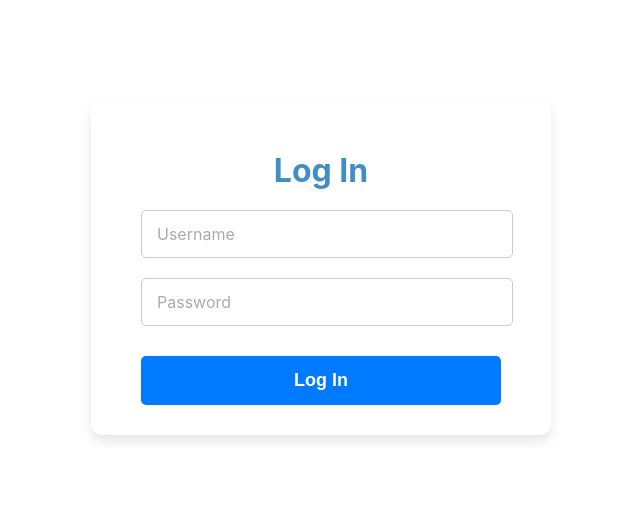
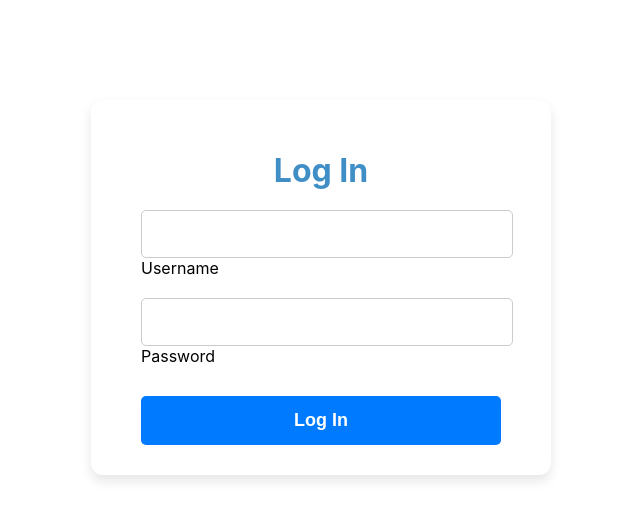
Before and after one commit to Lifsaa/TaskAdventure, a React (Vite) app in the folder packages/frontend/: page /login in a window 1280 px wide. Shown: the top 520 px of the page, without its empty margins (319-959 px from the left). Built offline with nearby package versions, Linux system fonts and the light colour scheme.

Commit message:
Misc. changes

```diff
--- a/packages/frontend/src/Login.module.css
+++ b/packages/frontend/src/Login.module.css
@@ -21,31 +21,30 @@
   display: flex;
   flex-direction: column;
   gap: 20px;
-  padding: 0 20px; /* ✅ Adds space so inputs aren't too close to the right */
+  padding: 0 20px;
 }
 
 /* Input Field Styling */
 .input-container {
   position: relative;
   width: 100%;
-  text-align: left; /* ✅ Aligns label properly */
+  text-align: left; /
 }
 
 .input-container input {
-  width: calc(100% - 20px); /* ✅ Prevents touching edges */
+  width: calc(100% - 20px);
   padding: 14px;
   font-size: 16px;
   border: 1px solid #ccc;
   border-radius: 5px;
   outline: none;
   background: transparent;
-  padding-left: 16px; /* ✅ Adds left padding for better spacing */
-}
+  padding-left: 16px;
 
 /* Floating Label */
 .input-container label {
   position: absolute;
-  left: 16px; /* ✅ Moves label left to align properly */
+  left: 16px;
   top: 50%;
   transform: translateY(-50%);
   color: #aaa;
@@ -81,8 +80,8 @@ button {
   transition:
     background 0.3s,
     transform 0.1s;
-  width: 100%; /* ✅ Ensures button spans full width */
-  margin-top: 10px; /* ✅ Adds space above button */
+  width: 100%;
+  margin-top: 10px;
 }
 
 button:hover {
--- a/packages/frontend/src/Signup.module.css
+++ b/packages/frontend/src/Signup.module.css
@@ -21,7 +21,7 @@
     display: flex;
     flex-direction: column;
     gap: 20px;
-    padding: 0 20px; /* ✅ Adds spacing from edges */
+    padding: 0 20px;
   }
 
   /* Input Field Styling */
@@ -31,7 +31,7 @@
   }
 
   .input-container input {
-    width: calc(100% - 20px); /* ✅ Prevents touching edges */
+    width: calc(100% - 20px);
     padding: 14px;
     font-size: 16px;
     border: 1px solid #ccc;
@@ -77,8 +77,8 @@
     border-radius: 5px;
     cursor: pointer;
     transition: background 0.3s, transform 0.1s;
-    width: 100%; /* ✅ Centers button */
-    margin-top: 10px; /* ✅ Gives spacing between inputs & button */
+    width: 100%;
+    margin-top: 10px;
   }
 
   button:hover {
```
